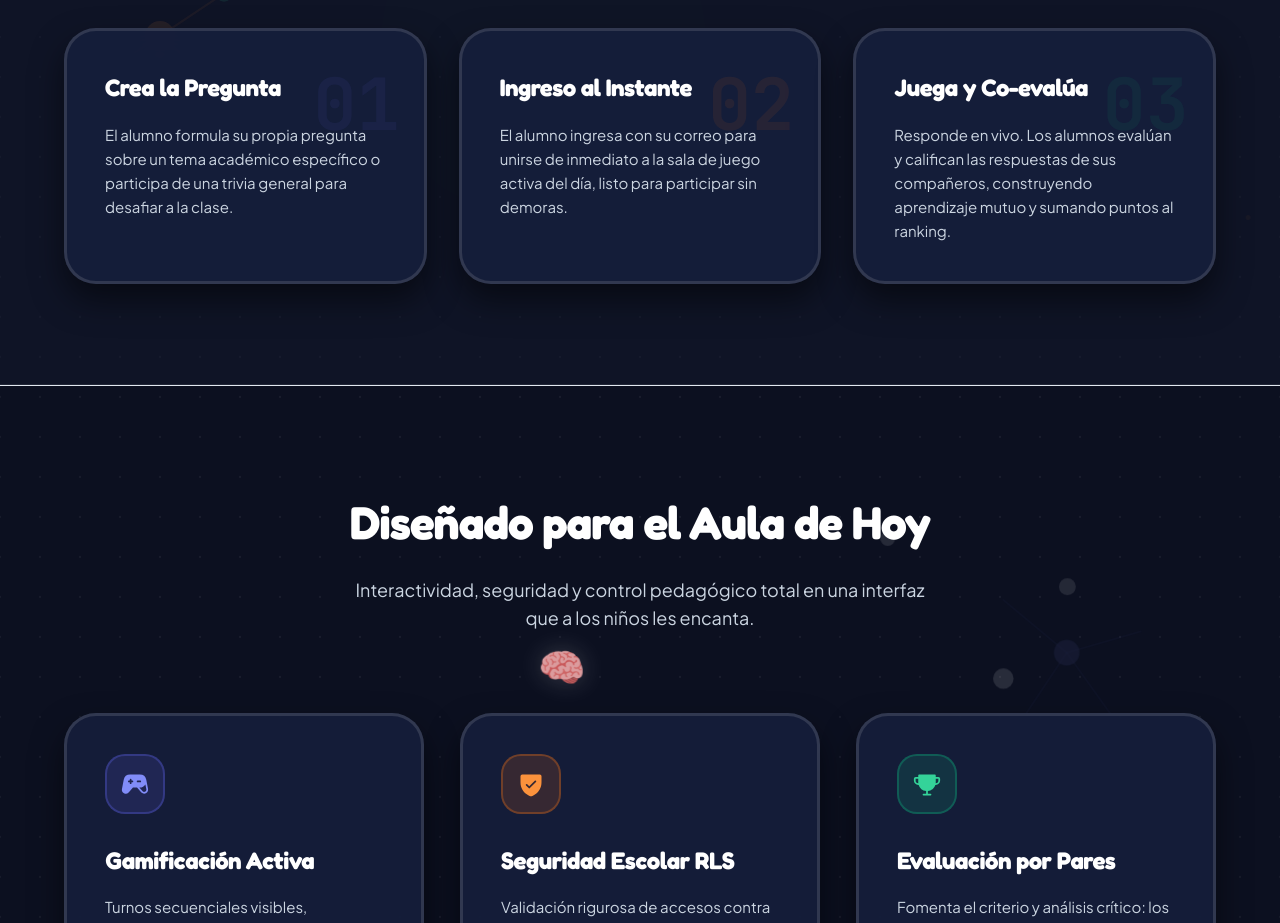
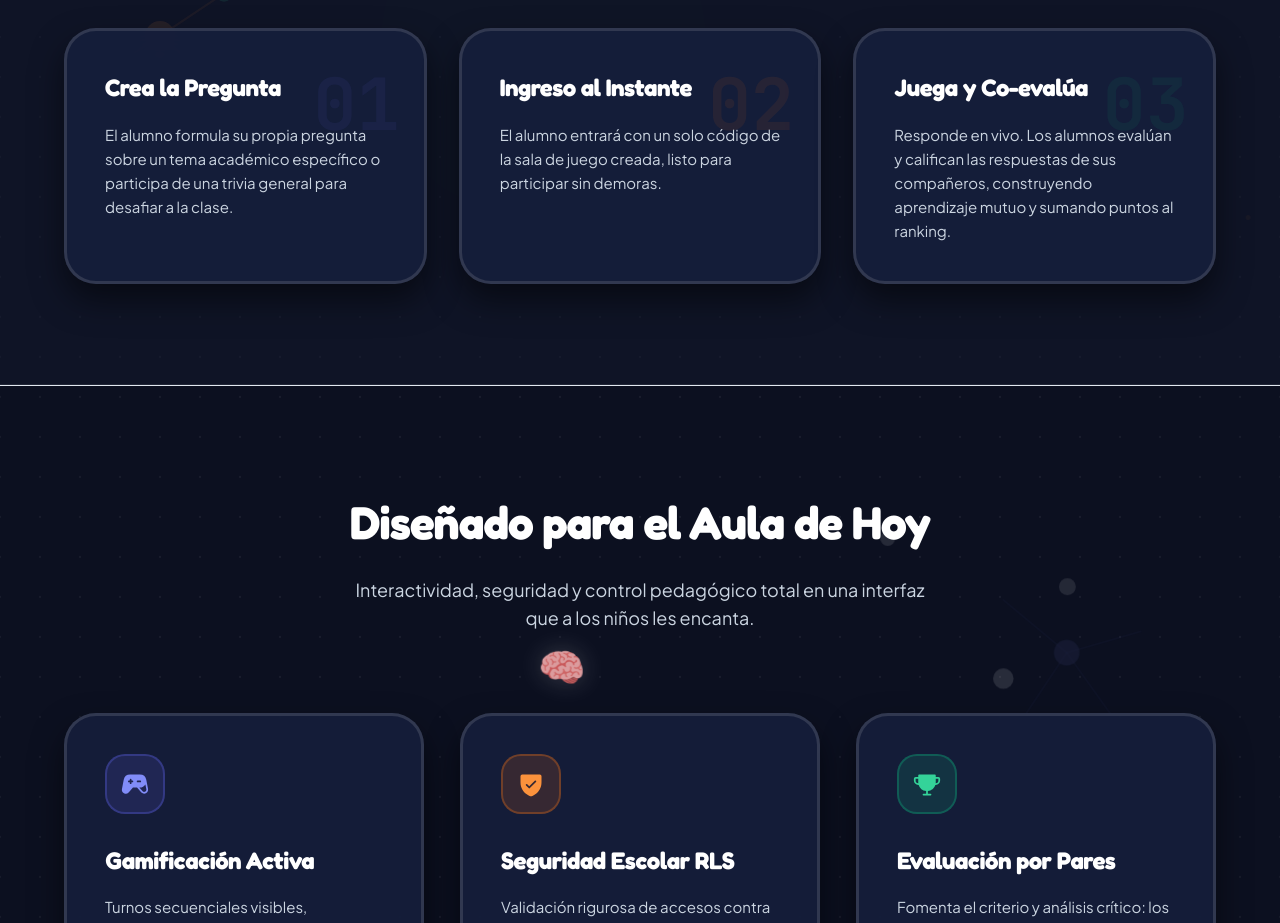
Before and after one commit to agrolara/eduquiz-saas, a React (Vite) app in the folder saas-quiz/: page / in a window 1280 px wide. Shown: the part 1600-2523 px from the top of the page. Built offline with nearby package versions, Linux system fonts and the light colour scheme; a web font is replaced by a local one.

Commit message:
update-landing-page-copy-instante

```diff
--- a/saas-quiz/src/components/LandingPage.jsx
+++ b/saas-quiz/src/components/LandingPage.jsx
@@ -1204,7 +1204,7 @@ export default function LandingPage() {
               <span style={{ position: 'absolute', top: '16px', right: '24px', fontSize: '72px', fontWeight: '900', color: 'rgba(249,115,22,0.08)', fontFamily: 'var(--font-mono)' }}>02</span>
               <h3 style={{ fontSize: '24px', fontWeight: '700', marginBottom: '16px', color: '#ffffff', fontFamily: 'Fredoka, sans-serif' }}>Ingreso al Instante</h3>
               <p style={{ color: '#cbd5e1', fontSize: '15px', lineHeight: '1.6', margin: 0 }}>
-                El alumno ingresa con su correo para unirse de inmediato a la sala de juego activa del día, listo para participar sin demoras.
+                El alumno entrará con un solo código de la sala de juego creada, listo para participar sin demoras.
               </p>
             </div>
 
```
